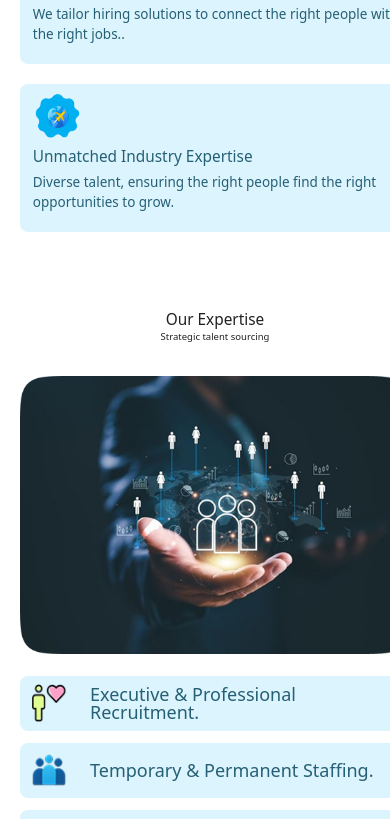
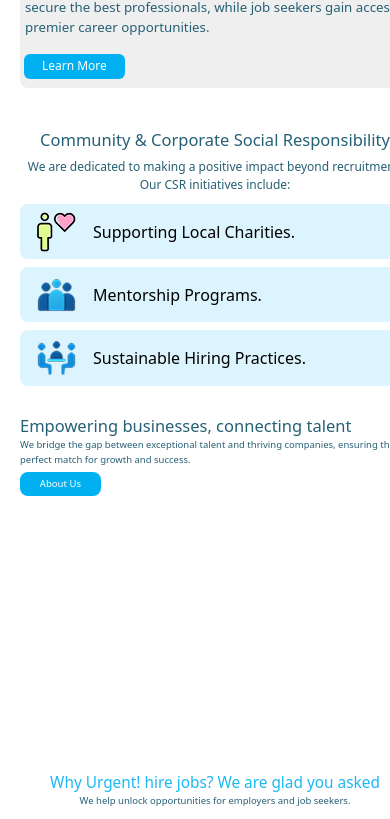
Before and after one commit to wizleriq/Jobsearch, a React (Create React App) app: page / in a window 390 px wide. Shown: the part 1129-1948 px from the top of the page. Built offline with nearby package versions, Linux system fonts and the light colour scheme.

Commit message:
New Updates

```diff
--- a/src/App.js
+++ b/src/App.js
@@ -272,7 +272,7 @@ text-align: center; */}
       {/* Streamline Section Ends */}
 
       {/* About Me Section Starts */}
-      {/* <section id="about" className="lg:w-full lg:bg-transparent lg:h-[1105px] lg:mb-0 lg:top-[1634px] lg:mt-3 lg:bg-transaprent lg:flex-col lg:mx-auto lg:justify-center
+      <section id="about" className="lg:w-full lg:bg-transparent lg:h-[1105px] lg:mb-0 lg:top-[1634px] lg:mt-3 lg:bg-transaprent lg:flex-col lg:mx-auto lg:justify-center
        w-[430px] h-[1250px] bg-transparent mb-0">
         <div className='lg:w-[50px] lg:h-[2px] lg:flex  lg:bg-transparent lg:mx-auto lg:mb-4 lg:mt-[-120px]  bg-transparent w-[50px] h-[2px]
         flex  mx-auto ' >
@@ -399,13 +399,16 @@ text-align: center; */}
 
               </div>
 
-                    <div className="block lg:hidden lg:bg-green-500 mt-4 w-[390px] h-[280px] rounded-lg bg-transparent">
+                    {/* <div className="block lg:hidden lg:bg-green-500 mt-4 w-[390px] h-[280px] rounded-lg bg-transparent">
               <img src={Card} alt="" className=' lg:w-[560px] lg:h-[301px] w-[390px] h-[210px]'/>
-            </div>
+            </div> */}
 
             </div>
+{/*
+            <div className="lg:w-[490px] lg:h-[250px] lg:top-[983px] lg:left-[769px] lg:mt-[59px] lg:gap-[39px] lg:bg-transparent mt-[210px]
+            w-[390px] h-[97.7px] bg-transparent"> */}
 
-            <div className="lg:w-[490px] lg:h-[250px] lg:top-[983px] lg:left-[769px] lg:mt-[59px] lg:gap-[39px] lg:bg-transparent mt-[210px]
+            <div className="lg:w-[490px] lg:h-[250px] lg:top-[983px] lg:left-[769px] lg:mt-[59px] lg:gap-[39px] lg:bg-transparent mt-[0px]
             w-[390px] h-[97.7px] bg-transparent">
               <div className="lg:w-[490px] lg:h-[133px] lg:gap-[16px] lg:bg-transparent  lg:mt-0 mt-4 w-[390px] h-[70px] bg-transparent">
                 <h3 className="lg:font-normal lg:text-[28px] lg:leading-[100%] lg:space-[0%] lg:text-[#266075] font-medium text-[16.51px] text-left
@@ -427,7 +430,7 @@ text-align: center; */}
             </div>
           </div>
         </div>
-      </section> */}
+      </section>
       {/* About Me Section Ends */}
 
       {/* Hire Section Starts  lg:h-[836px]  lg:bg-[#FAFAFA] */}
@@ -452,7 +455,7 @@ lg:justify-center w-[390px] h-[35.9px] bg-transparent flex flex-col items-center
         </div>
 
         <div className="lg:w-[996.4px] lg:h-[490px] lg:top-[297px] lg:left-[222px] lg:flex-col lg:mx-auto lg:mt-[70px] lg:gap-[24.76px]
-         lg:bg-transparent w-[390px] h-[317px] bg-transparent  flex flex-col items-center justify-between mt-5">
+         lg:bg-transparent w-[390px] h-[317px] bg-transparent flex flex-col items-center justify-between mt-5">
           <div className="lg:w-[996.4px] lg:h-[210px] lg:gap-[24.76px] lg:bg-transparent lg:flex">
             {/* {posts.map((post)  lg:h-[491px]=>{ */}
             {posts.filter(post => post.id === 1 || post.id === 2).map((post) => {
@@ -476,7 +479,8 @@ lg:justify-center w-[390px] h-[35.9px] bg-transparent flex flex-col items-center
 
 
           <div className="lg:w-[996.4px] lg:h-[210.1px] lg:gap-[24.76px] lg:flex lg:flex-row lg:justify-start lg:mt-7 lg:bg-transparent
-          bg-transparent w-[390px] h-[430px] flex flex-col items-center justify-between mt-0">
+          bg-transparent w-[390px] h-[317px]  flex flex-col items-center justify-between mt-0">
+            {/* w-[390px] h-[317px] bg-yellow-200  flex flex-col items-center justify-between mt-5"> */}
             {posts.filter(post => post.id === 3 || post.id === 4).map((post) => {
               return (
                 <div
@@ -499,7 +503,7 @@ lg:justify-center w-[390px] h-[35.9px] bg-transparent flex flex-col items-center
 
       {/* Expertise Section Starts */}
       <section className="lg:w-full lg:h-[660px] lg:bg-[#FFFFFF] lg:flex lg:flex-col
-lg:justify-center lg:mb-0 mb-6 bg-transparent w-[390px] h-[670px] mx-auto">
+lg:justify-center lg:mb-0 mb-6 bg-transparent w-[390px] h-[670px] mx-auto lg:mt-0 mt-10">
         <div className="lg:w-[400px] lg:h-[60px] lg:mt-[-100px] lg:bg-transparent lg:mb-0 lg:flex lg:flex-col  lg:items-center lg:mx-auto lg:justify-center
         lg:gap-[16px] w-[390px] h-[35.04px] mb-8 flex flex-col justify-center items-center bg-transparent">
           {/* <div className="lg:w-[400px] lg:min-h-[70px] lg:mt-10 lg:flex lg:flex-col lg:items-center lg:mx-auto lg:justify-center lg:gap-2 lg:bg-green-500"> */}
```
